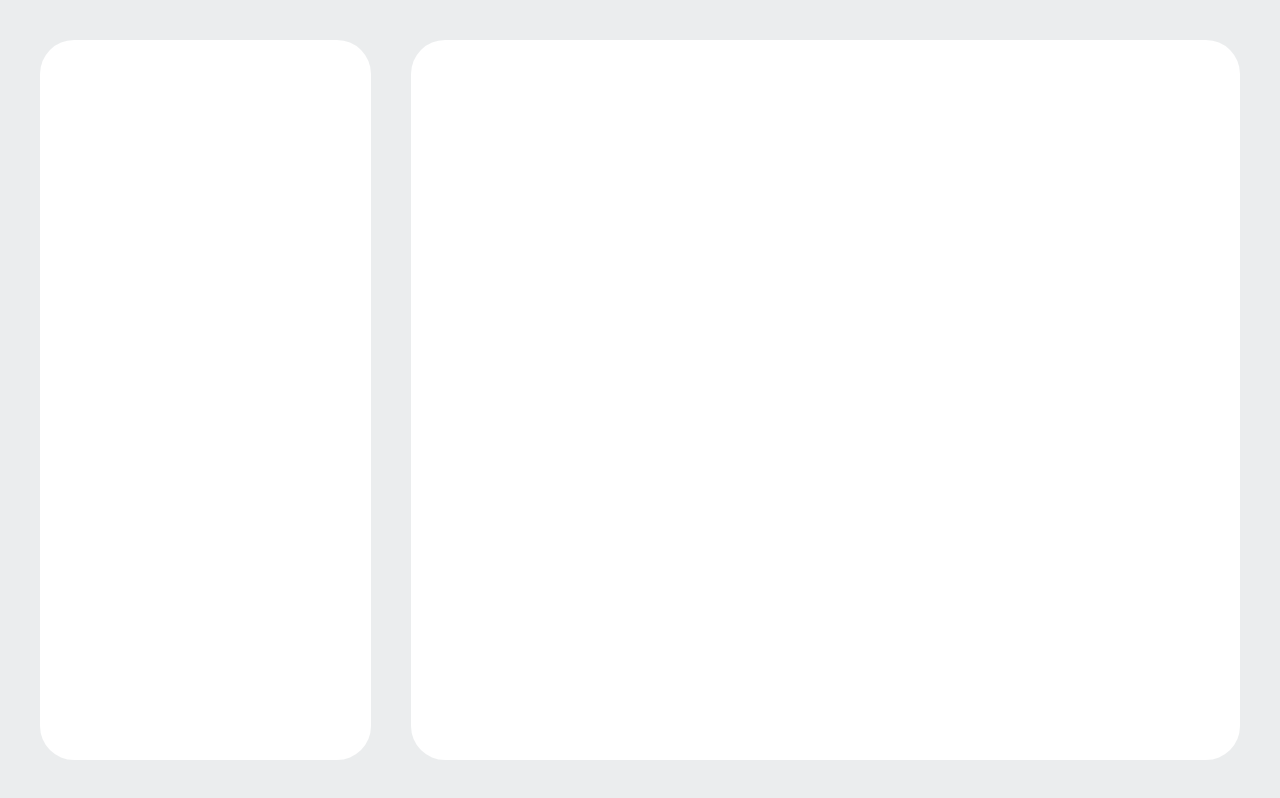
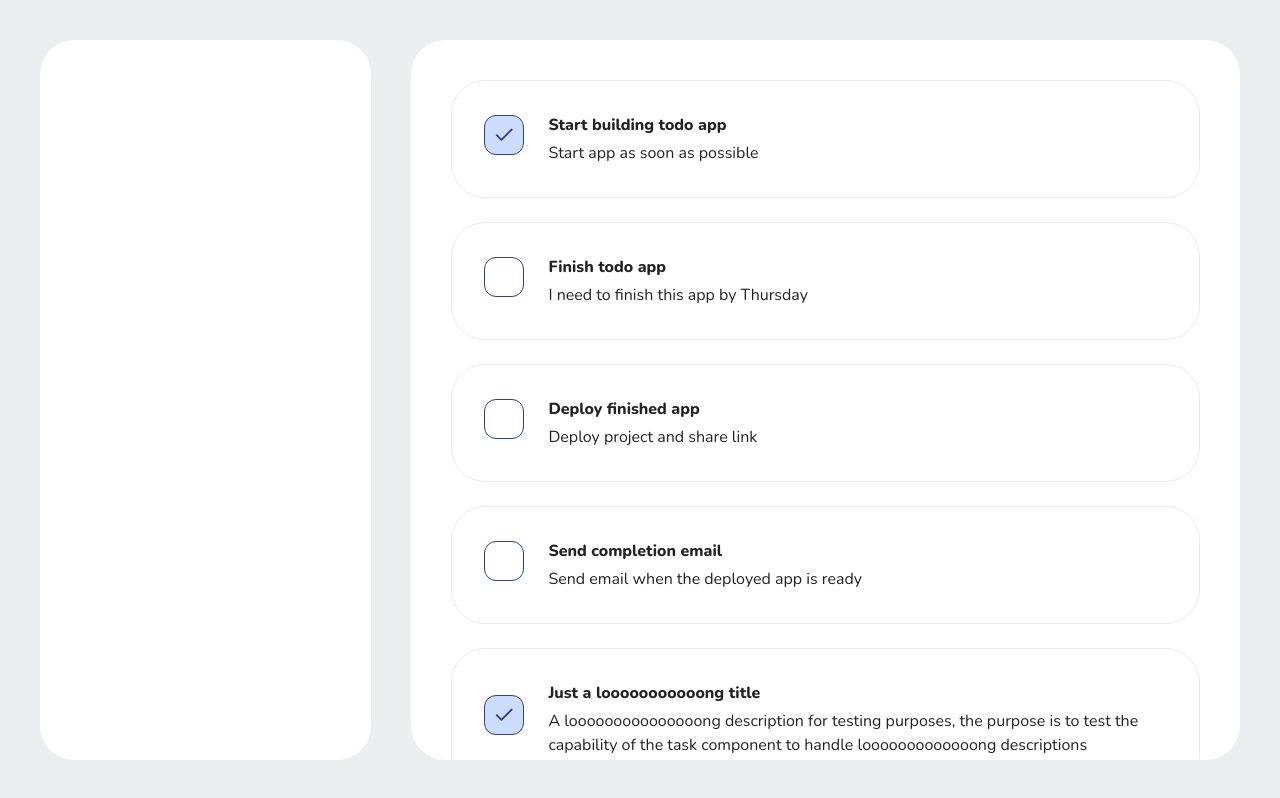
Before and after one commit to josegarzaramos/LightningTasks, a Next.js app: page / in a window 1280 px wide. Built offline with nearby package versions, Linux system fonts and the light colour scheme.

Commit message:
feat: add task and task list component

```diff
--- /dev/null
+++ b/src/app/components/Task.jsx
@@ -0,0 +1,47 @@
+'use client';
+import { useState, useCallback } from 'react';
+import { LuCheck } from 'react-icons/lu';
+
+const Task = ({ id, title, description, status }) => {
+  const [isCompleted, setIsCompleted] = useState(status === 'completed');
+
+  const handleStatusChange = useCallback(
+    (e) => {
+      const newStatus = e.target.checked ? 'completed' : 'pending';
+      setIsCompleted(e.target.checked);
+
+      // TODO: Add database functionality to update task status
+      console.log(`Task ${id} updated to ${newStatus}`);
+    },
+    [id]
+  );
+
+  return (
+    <li className="flex items-center p-6 md:p-8 border border-gray rounded">
+      <div className="flex items-center mr-4 mb-2 relative">
+        <input
+          type="checkbox"
+          id={id}
+          name={id}
+          value={status}
+          className="opacity-0 absolute cursor-pointer"
+          checked={isCompleted}
+          onChange={handleStatusChange}
+        />
+        <div className="bg-white border rounded-xl border-blue w-8 h-8 md:w-10 md:h-10 flex flex-shrink-0 justify-center items-center mr-2 focus-within:border-blue">
+          <LuCheck className="hidden text-blue" size={'1.4em'} />
+        </div>
+        <label
+          htmlFor={id}
+          className="select-none absolute pl-8 pr-7 md:pl-10 md:pr-7 py-10 -left-3 cursor-pointer"
+        />
+      </div>
+
+      <div className="flex flex-col gap-1">
+        <h2 className="font-extrabold">{title}</h2>
+        <p>{description}</p>
+      </div>
+    </li>
+  );
+};
+export default Task;
--- /dev/null
+++ b/src/app/components/TasksList.jsx
@@ -0,0 +1,52 @@
+import Task from './Task';
+
+const DUMMY_TASKS = [
+  {
+    id: 'task_0',
+    title: 'Start building todo app',
+    description: 'Start app as soon as possible',
+    status: 'completed',
+  },
+  {
+    id: 'task_1',
+    title: 'Finish todo app',
+    description: 'I need to finish this app by Thursday',
+    status: 'pending',
+  },
+  {
+    id: 'task_2',
+    title: 'Deploy finished app',
+    description: 'Deploy project and share link',
+    status: 'pending',
+  },
+  {
+    id: 'task_3',
+    title: 'Send completion email',
+    description: 'Send email when the deployed app is ready',
+    status: 'pending',
+  },
+  {
+    id: 'task_4',
+    title: 'Just a looooooooooong title',
+    description:
+      'A looooooooooooooong description for testing purposes, the purpose is to test the capability of the task component to handle looooooooooooong descriptions',
+    status: 'completed',
+  },
+];
+
+const availableTasks = DUMMY_TASKS.map(({ id, title, description, status }) => {
+  return (
+    <Task
+      key={id}
+      id={id}
+      title={title}
+      description={description}
+      status={status}
+    />
+  );
+});
+
+const TasksList = () => {
+  return <ul className="flex flex-col gap-4 md:gap-6">{availableTasks}</ul>;
+};
+export default TasksList;
--- a/src/app/globals.css
+++ b/src/app/globals.css
@@ -17,3 +17,11 @@ body {
   color: var(--foreground);
   background: var(--background);
 }
+
+input:checked + div {
+  @apply border-blue;
+  @apply bg-light-blue;
+}
+input:checked + div svg {
+  @apply block;
+}
--- a/src/app/page.js
+++ b/src/app/page.js
@@ -1,16 +1,19 @@
 import { Nunito } from 'next/font/google';
+import TasksList from './components/TasksList';
 
 const nunito = Nunito({
-  weight: '400',
+  weight: ['400', '800'],
   subsets: ['latin'],
 });
 
 export default function Home() {
   return (
     <main className={nunito.className}>
-      <div className="grid grid-cols-1 lg:grid-cols-main h-full p-4 md:p-10 gap-4 md:gap-10 [&_div]:bg-white [&_div]:rounded [&_div]:p-4 md:[&_div]:p-10">
+      <div className="grid grid-cols-1 lg:grid-cols-main h-full p-4 md:p-10 gap-4 md:gap-10 [&>div]:bg-white [&>div]:rounded [&>div]:p-4 md:[&>div]:p-10">
         <div className="hidden lg:block"></div>
-        <div></div>
+        <div className="overflow-auto">
+          <TasksList />
+        </div>
       </div>
     </main>
   );
```
